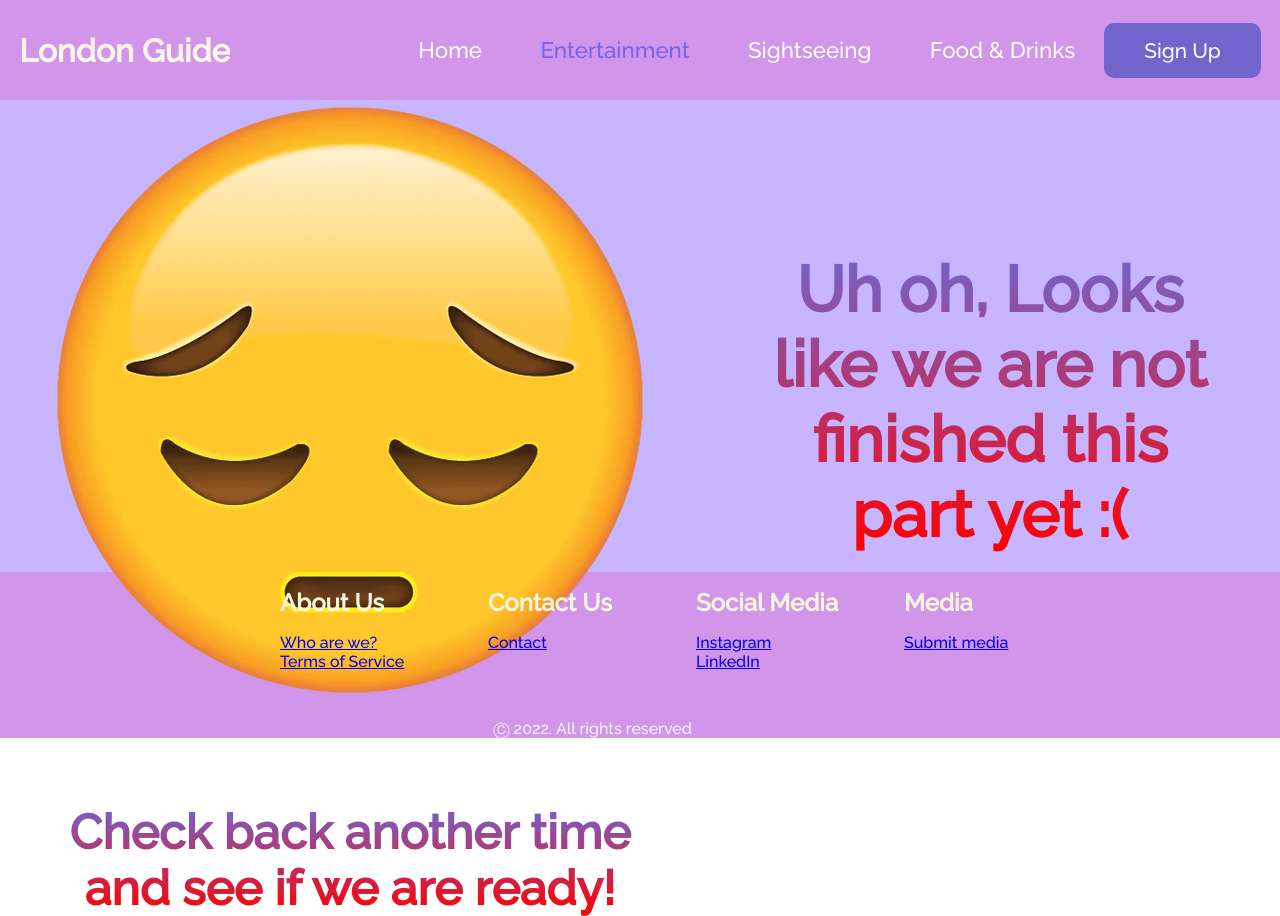
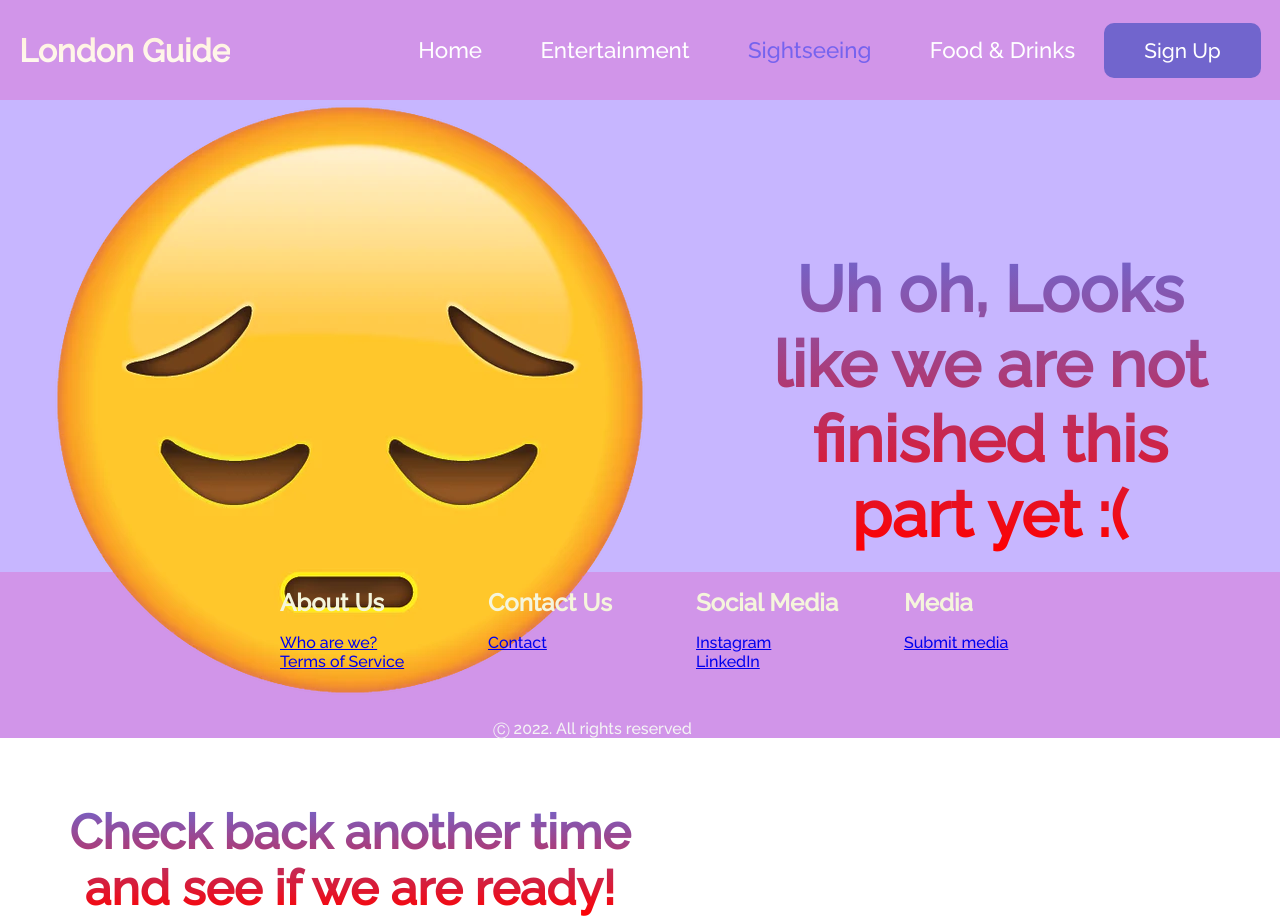
Before and after one commit to Camditta/london-guide-project, a plain HTML site: page sightseeing.html in a window 1280 px wide. Drawn offline with Linux system fonts and the light colour scheme.

```diff
--- a/sightseeing.html
+++ b/sightseeing.html
@@ -26,10 +26,10 @@
                         <a href="index.html" class="navbar_link">Home</a>
                     </li>
                     <li class="navbar_element">
-                        <a href="entertainment.html" class="nav-current-link">Entertainment</a>
+                        <a href="entertainment.html" class="navbar_link">Entertainment</a>
                     </li>
                     <li class="navbar_element">
-                        <a href="sightseeing.html" class="navbar_link">Sightseeing</a>
+                        <a href="sightseeing.html" class="nav-current-link">Sightseeing</a>
                     </li>
                     <li class="navbar_element">
                         <a href="food.html" class="navbar_link">Food & Drinks</a>
```
